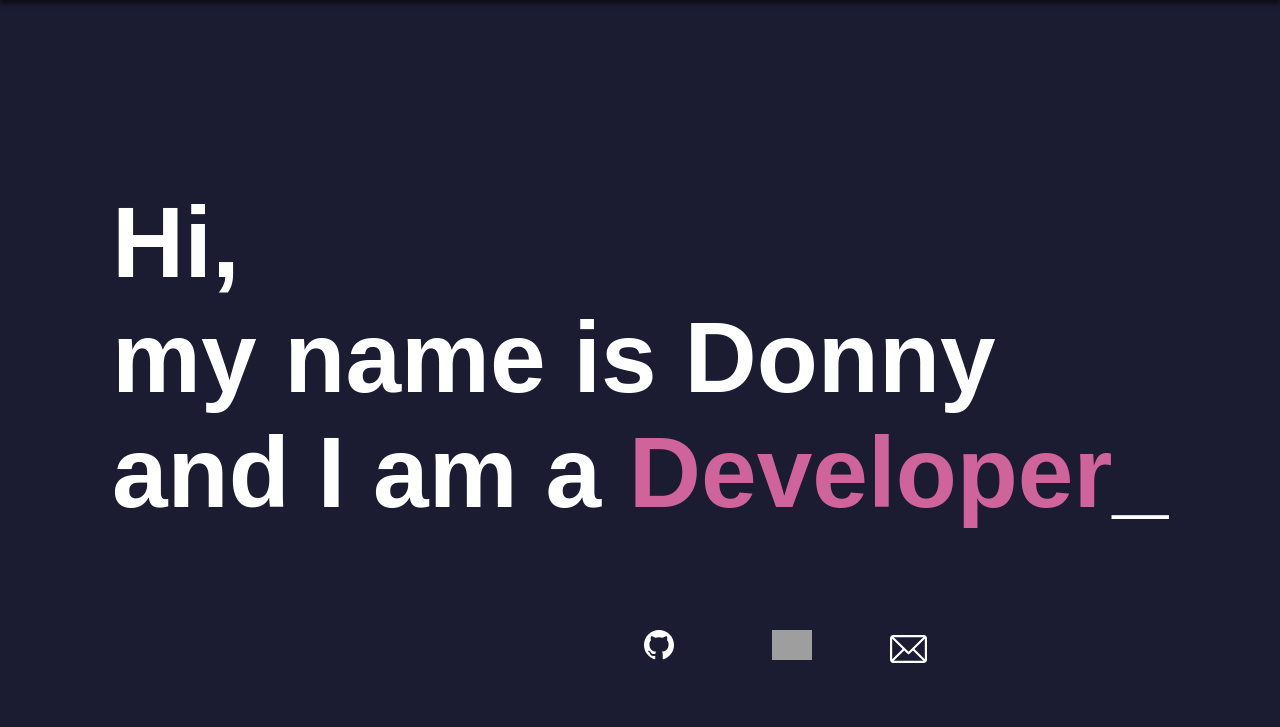
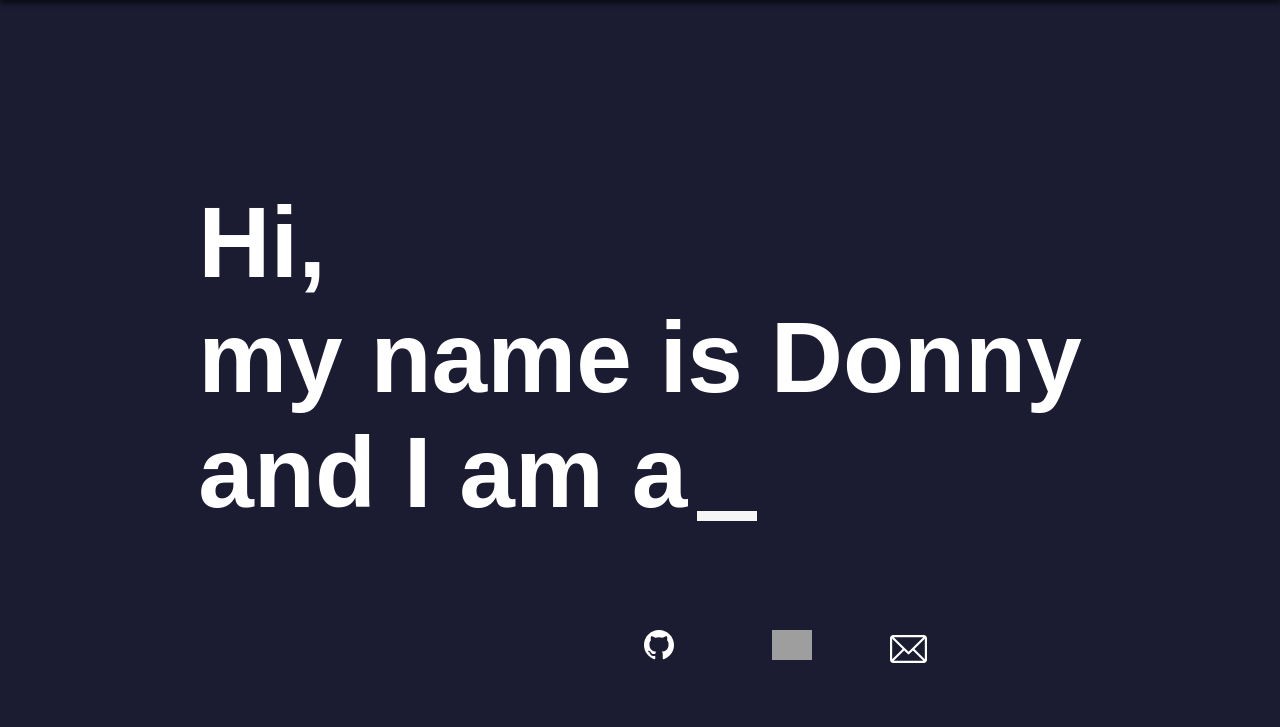
Before and after one commit to donnyha/portfolio, a PHP site: page / in a window 1280 px wide. Shown: the top 727 px of the page. Run offline with PHP 8.4, Linux system fonts and the light colour scheme; grey boxes are pictures that could not be loaded.

Commit message:
blinking cursor created

```diff
--- a/porfolio_site/index.html
+++ b/porfolio_site/index.html
@@ -30,7 +30,7 @@
         <div class="container-center">
             <h1>Hi,<br />
                 my name is Donny<br />
-                and I am a <span class="change">Developer</span><span id="cursor">_</span>
+                and I am a <span class="typing"></span>
             </h1>
         </div>
 
--- a/porfolio_site/scripts/script.js
+++ b/porfolio_site/scripts/script.js
@@ -1,4 +1,15 @@
 window.onload = () => {
+    hideNav();
+    typewriter();
+}
+
+/**
+ * hides navs on scroll down and show nav on scroll up
+ *
+ * @return
+ */
+function hideNav()
+{
     // get previous scroll position
     let prevPos = window.pageYOffset;
 
@@ -18,3 +29,13 @@ window.onload = () => {
         prevPos = currentPos;
     }
 }
+
+/**
+ * typewriter animation
+ *
+ * @return
+ */
+function typewriter()
+{
+
+}
--- a/porfolio_site/styles/style.css
+++ b/porfolio_site/styles/style.css
@@ -88,8 +88,8 @@ nav ul li a {
   text-decoration: none;
   font-weight: 700;
   font-size: 20px;
-  -webkit-transition: all 0.3s ease-in-out;
-  transition: all 0.3s ease-in-out;
+  -webkit-transition: all 0.1s ease-in-out;
+  transition: all 0.1s ease-in-out;
 }
 
 nav ul li a:hover {
@@ -141,6 +141,21 @@ nav ul li a:hover {
 h1 {
   margin-top: 185px;
   font-size: 100px;
+}
+
+.typing {
+  position: relative;
+  margin-left: 10px;
+}
+
+.typing::after {
+  content: "";
+  position: absolute;
+  top: 95px;
+  width: 60px;
+  border-bottom: 10px solid #fff;
+  -webkit-animation: blink 0.7s infinite ease-in-out;
+          animation: blink 0.7s infinite ease-in-out;
 }
 
 #social-icons {
@@ -347,4 +362,28 @@ h3 {
 #contact p {
   font-size: 30px;
 }
+
+@-webkit-keyframes blink {
+  0% {
+    opacity: 0;
+  }
+  50% {
+    opacity: 1;
+  }
+  100% {
+    opacity: 0;
+  }
+}
+
+@keyframes blink {
+  0% {
+    opacity: 0;
+  }
+  50% {
+    opacity: 1;
+  }
+  100% {
+    opacity: 0;
+  }
+}
 /*# sourceMappingURL=style.css.map */
--- a/porfolio_site/styles/style.scss
+++ b/porfolio_site/styles/style.scss
@@ -115,7 +115,7 @@ nav ul li a {
   text-decoration: none;
   font-weight: 700;
   font-size: 20px;
-  transition: all 0.3s ease-in-out;
+  transition: all 0.1s ease-in-out;
 }
 
 nav ul li a:hover {
@@ -147,6 +147,22 @@ nav ul li a:hover {
 h1 {
   margin-top: 185px;
   font-size: 100px;
+  // width: 1057px;
+}
+
+.typing {
+  position: relative;
+  margin-left: 10px;
+}
+
+.typing::after {
+  content: "";
+  position: absolute;
+  top: 95px;
+  width: 60px;
+  // height: 70%;
+  border-bottom: 10px solid #fff;
+  animation: blink 0.7s infinite ease-in-out;
 }
 
 #social-icons {
@@ -308,3 +324,15 @@ h3 {
 #contact p {
   font-size: 30px;
 }
+
+@keyframes blink {
+  0% {
+    opacity: 0;
+  }
+  50% {
+    opacity: 1;
+  }
+  100% {
+    opacity: 0;
+  }
+}
```
Also changed, not shown: 1 other file.
